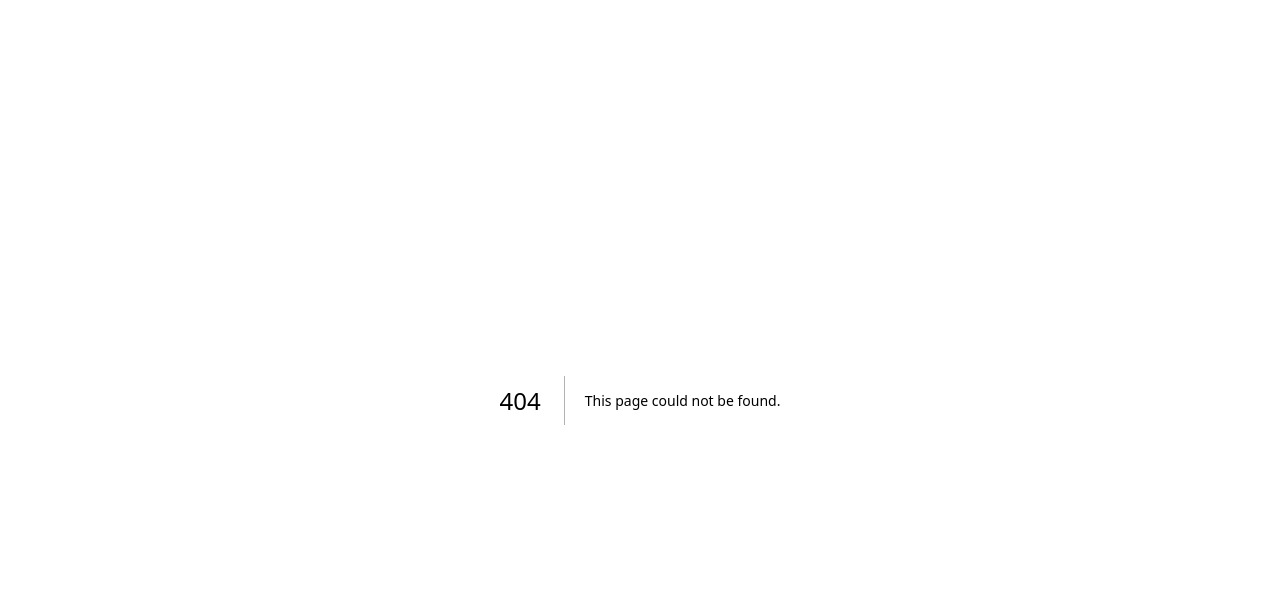
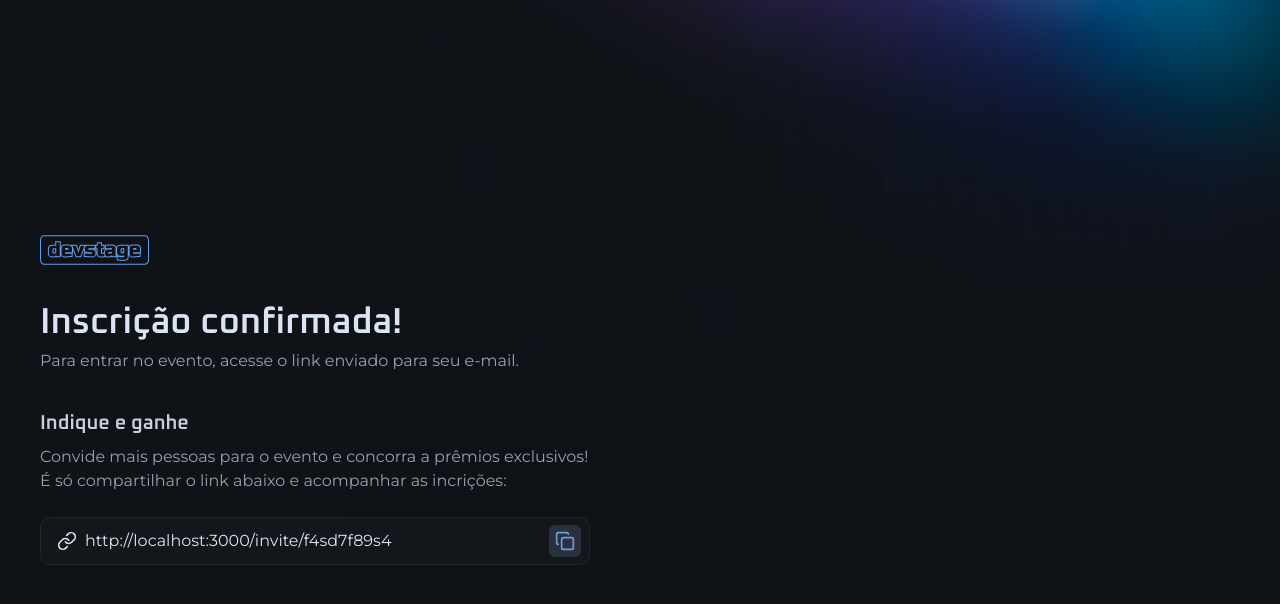
Before and after one commit to guibbers/nlw-connect-01-react, a Next.js app: page /invite in a window 1280 px wide. Before the commit this address had no page. Shown: the top 604 px of the page. Built offline with nearby package versions, Linux system fonts and the light colour scheme.

Commit message:
start invite page

```diff
--- a/package.json
+++ b/package.json
@@ -15,6 +15,7 @@
     "postcss": "^8.5.2",
     "react": "^19.0.0",
     "react-dom": "^19.0.0",
+    "tailwind-merge": "^3.0.2",
     "tailwindcss": "^4.0.6"
   },
   "devDependencies": {
--- /dev/null
+++ b/src/app/invite/page.tsx
@@ -0,0 +1,51 @@
+import { IconButton } from '@/components/icon-button'
+import { InputField, InputIcon, InputRoot } from '@/components/input'
+import { Copy, Link } from 'lucide-react'
+import Image from 'next/image'
+import logo from '../../assets/logo.svg'
+
+export default function InvitePage() {
+  return (
+    <div className="min-h-dvh flex items-center justify-between gap-16 flex-col md:flex-row">
+      <div className="flex flex-col gap-10 w-full max-w-[550px]">
+        <Image src={logo} alt="devstage" width={108.5} height={30} />
+
+        <div className="space-y-2">
+          <h1 className="text-4xl font-semibold font-heading text-gray-100 leading-none">
+            Inscrição confirmada!
+          </h1>
+          <p className="text-gray-300">
+            Para entrar no evento, acesse o link enviado para seu e-mail.
+          </p>
+        </div>
+
+        <div className="space-y-6">
+          <div className="space-y-3">
+            <h2 className="text-gray-200 text-xl font-heading font-semibold leading-none">
+              Indique e ganhe
+            </h2>
+            <p className="text-gray-300">
+              Convide mais pessoas para o evento e concorra a prêmios
+              exclusivos! É só compartilhar o link abaixo e acompanhar as
+              incrições:
+            </p>
+          </div>
+
+          <InputRoot>
+            <InputIcon>
+              <Link className="size-5" />
+            </InputIcon>
+            <InputField
+              readOnly
+              defaultValue="http://localhost:3000/invite/f4sd7f89s4"
+            />
+
+            <IconButton className="-mr-2">
+              <Copy className="size-5" />
+            </IconButton>
+          </InputRoot>
+        </div>
+      </div>
+    </div>
+  )
+}
--- a/src/app/layout.tsx
+++ b/src/app/layout.tsx
@@ -26,7 +26,9 @@ export default function RootLayout({
   return (
     <html lang="en" className={`${oxanium.variable} ${montserrat.variable}`}>
       <body className="bg-gray-900 text-gray-100 antialiased bg-[url(/background.png)] bg-no-repeat bg-top md:bg-right-top">
-        {children}
+        <main className="max-w-[1240px] mx-auto px-5 py-8 md:py-0">
+          {children}
+        </main>
       </body>
     </html>
   )
--- a/src/app/page.tsx
+++ b/src/app/page.tsx
@@ -6,7 +6,6 @@ import logo from '../assets/logo.svg'
 
 export default function Home() {
   return (
-    <main className="max-w-[1240px] mx-auto px-5 py-8 md:py-0">
     <div className="min-h-dvh flex flex-col justify-center gap-16">
       <div className="flex flex-col gap-8 items-center md:items-start">
         <Image src={logo} alt="devstage" width={108.5} height={30} />
@@ -66,6 +65,5 @@ export default function Home() {
         </form>
       </div>
     </div>
-    </main>
   )
 }
--- a/src/components/icon-button.tsx
+++ b/src/components/icon-button.tsx
@@ -1,12 +1,16 @@
-import { type ComponentProps, ReactNode } from 'react';
+import { type ComponentProps, ReactNode } from 'react'
+import { twMerge } from 'tailwind-merge'
 
 interface IconButtonProps extends ComponentProps<'button'> {}
 
-export function IconButton(props: IconButtonProps) {
+export function IconButton({ className, ...props }: IconButtonProps) {
   return (
     <button
-      className="p-1.5  bg-gray-500 text-blue rounded-md cursor-pointer hover:bg-blue hover:text-gray-900 transition-colors duration 300"
+      className={twMerge(
+        'p-1.5  bg-gray-500 text-blue rounded-md cursor-pointer hover:bg-blue hover:text-gray-900 transition-colors duration 300',
+        className
+      )}
       {...props}
     />
-  );
+  )
 }
```
Also changed, not shown: 1 other file (tests, documents, lock files or other folders). Lines whose indentation alone changed are shown as unchanged.
